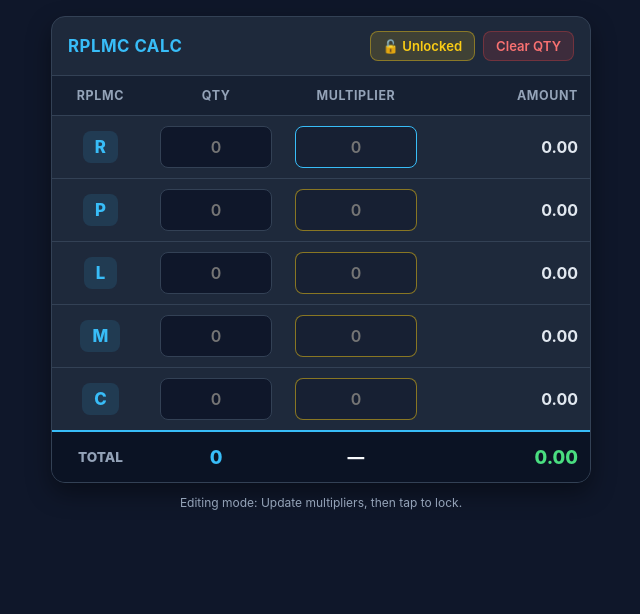
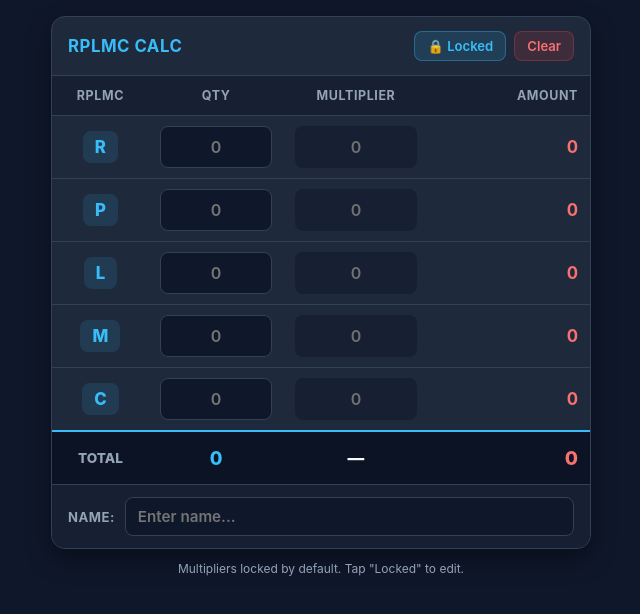
Before and after one commit to bfbcsongs/bagsakan-pos, a plain HTML site: page index.html in a window 1280 px wide. Shown: the whole page, without its empty margins (319-959 px from the left). Drawn offline with Linux system fonts and the light colour scheme.

Commit message:
Refactor amount display and input handling
Updated styles and functionality for amount display and input fields. Changed button actions and modified the footer note for clarity.

```diff
--- a/index.html
+++ b/index.html
@@ -15,6 +15,7 @@
     --accent-bg: rgba(56, 189, 248, 0.12);
     --input-bg: #0f172a;
     --locked-bg: #162032;
+    --red-amount: #f87171;
   }
 
   * {
@@ -179,10 +180,11 @@
     margin: 0;
   }
 
+  /* Red Amount Font */
   .amount-cell {
     font-weight: 700;
-    font-size: 1rem;
-    color: #e2e8f0;
+    font-size: 1.05rem;
+    color: var(--red-amount);
     word-break: break-all;
   }
 
@@ -196,6 +198,7 @@
     padding: 14px 6px;
     font-size: 1.05rem;
     border-top: 2px solid var(--accent);
+    border-bottom: 1px solid var(--border);
   }
 
   tfoot td:nth-child(1) {
@@ -210,9 +213,44 @@
   }
 
   #total-amount {
-    color: #4ade80;
-    font-size: 1.15rem;
+    color: var(--red-amount);
+    font-size: 1.2rem;
     padding-right: 12px;
+  }
+
+  /* Name Bar Under Total */
+  .name-bar {
+    display: flex;
+    align-items: center;
+    gap: 10px;
+    padding: 12px 16px;
+    background: #162032;
+  }
+
+  .name-bar label {
+    font-size: 0.82rem;
+    font-weight: 700;
+    text-transform: uppercase;
+    letter-spacing: 0.5px;
+    color: var(--muted);
+    white-space: nowrap;
+  }
+
+  .name-bar input[type="text"] {
+    width: 100%;
+    padding: 9px 12px;
+    background: var(--input-bg);
+    border: 1px solid var(--border);
+    border-radius: 8px;
+    color: var(--text);
+    font-size: 0.95rem;
+    font-weight: 600;
+    outline: none;
+    transition: border-color 0.2s;
+  }
+
+  .name-bar input[type="text"]:focus {
+    border-color: var(--accent);
   }
 
   .footer-note {
@@ -230,7 +268,7 @@
     <h1>RPLMC CALC</h1>
     <div class="btn-group">
       <button id="lock-btn" class="btn-lock" onclick="toggleLock()">🔒 Locked</button>
-      <button class="btn-clear" onclick="clearQty()">Clear QTY</button>
+      <button class="btn-clear" onclick="clearAll()">Clear</button>
     </div>
   </div>
 
@@ -251,31 +289,31 @@
         <td><span class="code-badge">R</span></td>
         <td><input type="number" inputmode="decimal" class="qty-input" data-row="0" placeholder="0" oninput="calculate()"></td>
         <td><input type="number" inputmode="decimal" class="mult-input" data-row="0" placeholder="0" oninput="calculate()" disabled></td>
-        <td class="amount-cell" id="amt-0">0.00</td>
+        <td class="amount-cell" id="amt-0">0</td>
       </tr>
       <tr>
         <td><span class="code-badge">P</span></td>
         <td><input type="number" inputmode="decimal" class="qty-input" data-row="1" placeholder="0" oninput="calculate()"></td>
         <td><input type="number" inputmode="decimal" class="mult-input" data-row="1" placeholder="0" oninput="calculate()" disabled></td>
-        <td class="amount-cell" id="amt-1">0.00</td>
+        <td class="amount-cell" id="amt-1">0</td>
       </tr>
       <tr>
         <td><span class="code-badge">L</span></td>
         <td><input type="number" inputmode="decimal" class="qty-input" data-row="2" placeholder="0" oninput="calculate()"></td>
         <td><input type="number" inputmode="decimal" class="mult-input" data-row="2" placeholder="0" oninput="calculate()" disabled></td>
-        <td class="amount-cell" id="amt-2">0.00</td>
+        <td class="amount-cell" id="amt-2">0</td>
       </tr>
       <tr>
         <td><span class="code-badge">M</span></td>
         <td><input type="number" inputmode="decimal" class="qty-input" data-row="3" placeholder="0" oninput="calculate()"></td>
         <td><input type="number" inputmode="decimal" class="mult-input" data-row="3" placeholder="0" oninput="calculate()" disabled></td>
-        <td class="amount-cell" id="amt-3">0.00</td>
+        <td class="amount-cell" id="amt-3">0</td>
       </tr>
       <tr>
         <td><span class="code-badge">C</span></td>
         <td><input type="number" inputmode="decimal" class="qty-input" data-row="4" placeholder="0" oninput="calculate()"></td>
         <td><input type="number" inputmode="decimal" class="mult-input" data-row="4" placeholder="0" oninput="calculate()" disabled></td>
-        <td class="amount-cell" id="amt-4">0.00</td>
+        <td class="amount-cell" id="amt-4">0</td>
       </tr>
     </tbody>
 
@@ -285,25 +323,32 @@
         <td>TOTAL</td>
         <td id="total-qty">0</td>
         <td>—</td>
-        <td id="total-amount">0.00</td>
+        <td id="total-amount">0</td>
       </tr>
     </tfoot>
   </table>
+
+  <!-- NAME BAR UNDER TOTAL -->
+  <div class="name-bar">
+    <label for="entry-name">Name:</label>
+    <input type="text" id="entry-name" placeholder="Enter name...">
+  </div>
 </div>
 
-<div class="footer-note" id="status-note">Multipliers are locked. Tap "Locked" to edit rates.</div>
+<div class="footer-note" id="status-note">Multipliers locked by default. Tap "Locked" to edit.</div>
 
 <script>
   const qtyInputs = document.querySelectorAll('.qty-input');
   const multInputs = document.querySelectorAll('.mult-input');
   const lockBtn = document.getElementById('lock-btn');
   const statusNote = document.getElementById('status-note');
+  const nameInput = document.getElementById('entry-name');
   let isLocked = true;
 
-  function formatMoney(num) {
-    return num.toLocaleString('en-US', {
-      minimumFractionDigits: 2,
-      maximumFractionDigits: 2
+  // Format whole numbers without decimals
+  function formatAmount(num) {
+    return Math.round(num).toLocaleString('en-US', {
+      maximumFractionDigits: 0
     });
   }
 
@@ -333,21 +378,15 @@
     }
   }
 
-  // Load saved multipliers on startup
+  // Load saved multipliers on startup (always stays locked by default)
   window.addEventListener('DOMContentLoaded', () => {
     const savedMults = JSON.parse(localStorage.getItem('rplmc_multipliers') || '[]');
-    const hasValues = savedMults.some(val => val !== '' && val !== undefined);
 
     multInputs.forEach((input, index) => {
       if (savedMults[index] !== undefined && savedMults[index] !== '') {
         input.value = savedMults[index];
       }
     });
-
-    // If first time using (no saved multipliers yet), start unlocked so you can set them right away
-    if (!hasValues) {
-      toggleLock();
-    }
 
     calculate();
   });
@@ -363,7 +402,7 @@
       const mult = parseFloat(multInputs[i].value) || 0;
       const amount = qty * mult;
 
-      document.getElementById(`amt-${i}`).textContent = formatMoney(amount);
+      document.getElementById(`amt-${i}`).textContent = formatAmount(amount);
 
       totalQty += qty;
       totalAmount += amount;
@@ -373,11 +412,13 @@
     localStorage.setItem('rplmc_multipliers', JSON.stringify(currentMults));
 
     document.getElementById('total-qty').textContent = formatQty(totalQty);
-    document.getElementById('total-amount').textContent = formatMoney(totalAmount);
+    document.getElementById('total-amount').textContent = formatAmount(totalAmount);
   }
 
-  function clearQty() {
+  // Clear QTY and Name while keeping Multipliers locked & intact
+  function clearAll() {
     qtyInputs.forEach(input => input.value = '');
+    nameInput.value = '';
     calculate();
     qtyInputs[0].focus();
   }
```
